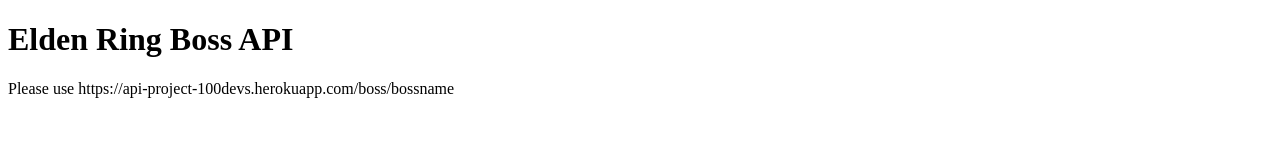
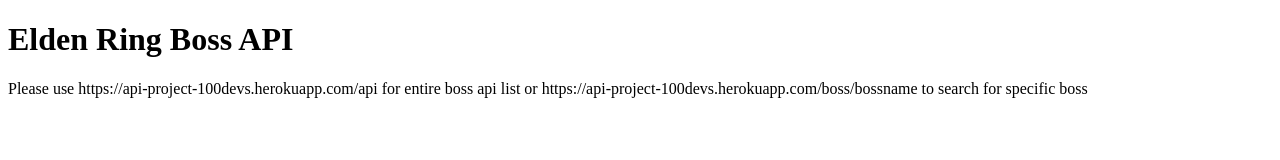
Before and after one commit to nicksomething23/Elden-Ring-Boss-API, a website: page index.html in a window 1280 px wide. Drawn offline with Linux system fonts and the light colour scheme.

Commit message:
update html

```diff
--- a/index.html
+++ b/index.html
@@ -8,6 +8,8 @@
 </head>
 <body>
     <h1> Elden Ring Boss API</h1>
-    <p> Please use https://api-project-100devs.herokuapp.com/boss/bossname</p>
+    <p> Please use https://api-project-100devs.herokuapp.com/api for entire boss api list or
+        https://api-project-100devs.herokuapp.com/boss/bossname to search for specific boss
+    </p>
 </body>
 </html>
```
